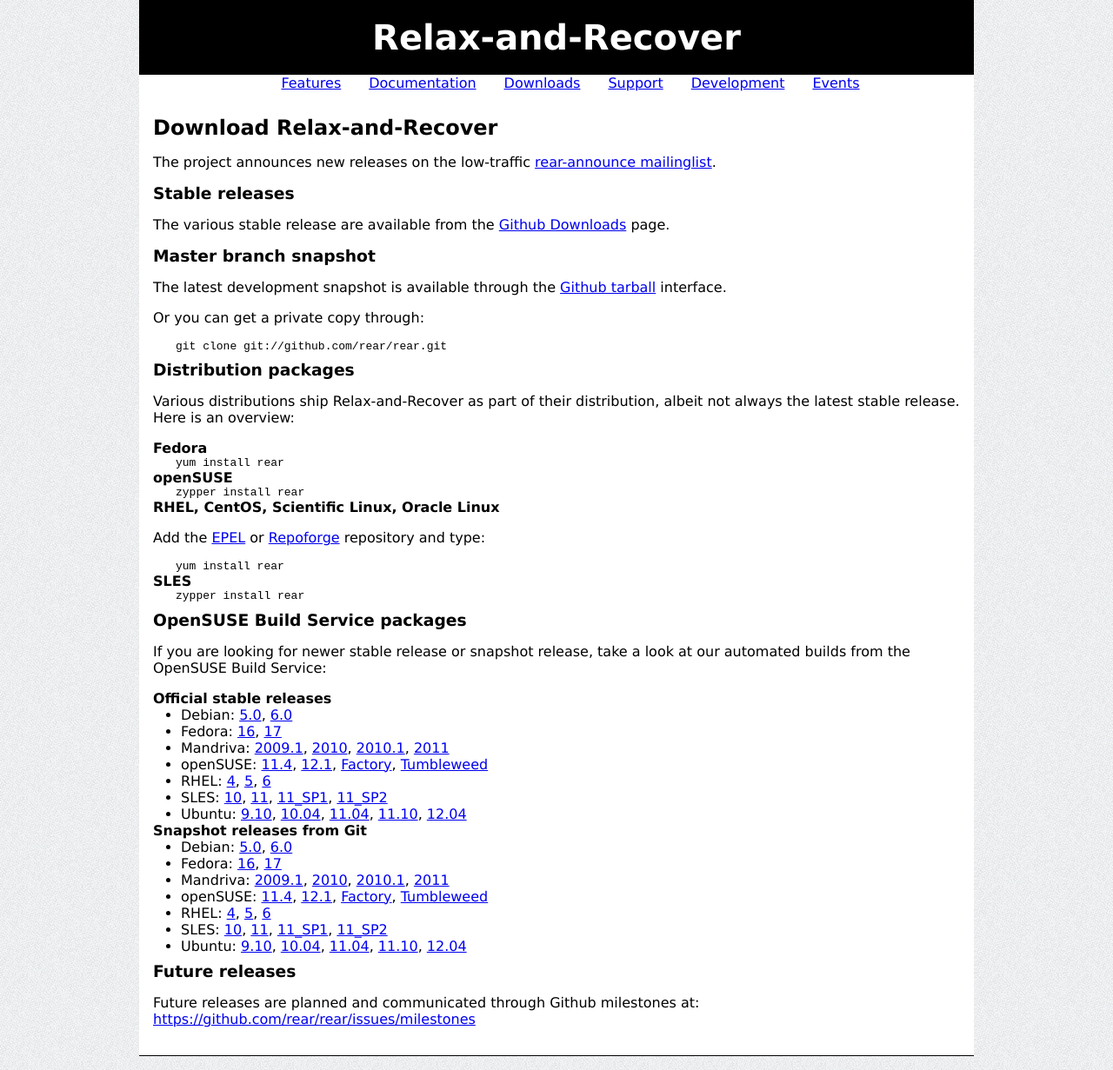
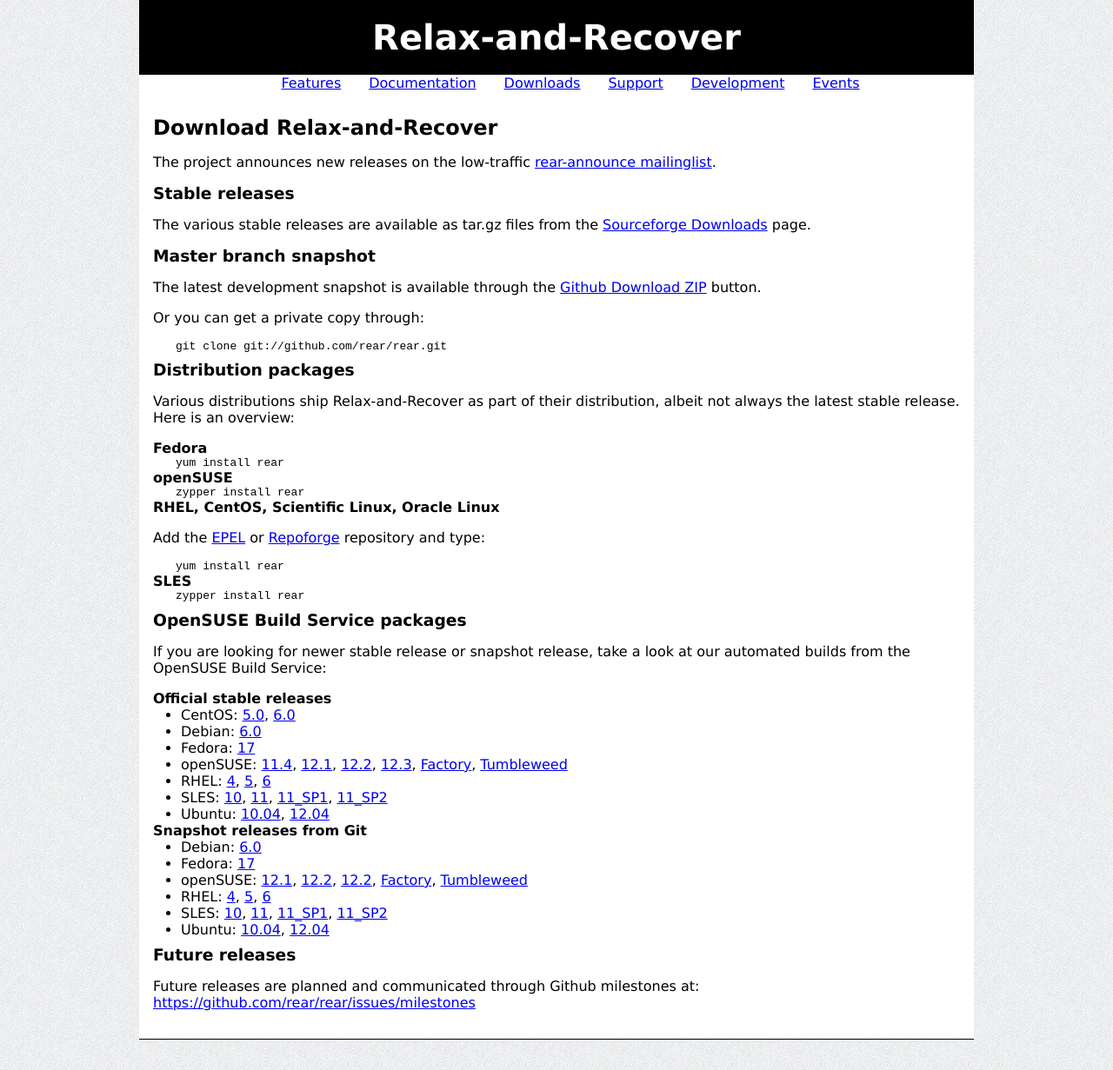
Before and after one commit to rear/rear.github.com, a Jekyll site: the page built from download/index.md, in a window 1280 px wide. Shown: the whole page at 87% size. Built offline with Jekyll 4.4.1, drawn with Linux system fonts in a browser that asks for light colours; comment, search, counter and statistics services are not loaded.

Commit message:
updating the download page with accurate info

```diff
--- a/download/index.md
+++ b/download/index.md
@@ -8,13 +8,13 @@
 
 
 ### Stable releases
-The various stable release are available from the
-[Github Downloads](https://github.com/rear/rear/downloads) page.
+The various stable releases are available as tar.gz files from the
+[Sourceforge Downloads](https://sourceforge.net/projects/rear/files/rear/) page.
 
 
 ### Master branch snapshot
 The latest development snapshot is available through the
-[Github tarball](https://github.com/rear/rear/tarball/master) interface.
+[Github Download ZIP](https://github.com/rear/rear/archive/master.zip) button.
 
 Or you can get a private copy through:
 
@@ -50,20 +50,18 @@
 
 #### Official stable releases
 
+ * CentOS:
+    [5.0](http://download.opensuse.org/repositories/Archiving:/Backup:/Rear/CentOS_CentOS-5/noarch/),
+    [6.0](http://download.opensuse.org/repositories/Archiving:/Backup:/Rear/CentOS_CentOS-6/noarch/)
  * Debian:
-    [5.0](http://download.opensuse.org/repositories/Archiving:/Backup:/Rear/Debian_5.0/all/),
     [6.0](http://download.opensuse.org/repositories/Archiving:/Backup:/Rear/Debian_6.0/all/)
  * Fedora:
-    [16](http://download.opensuse.org/repositories/Archiving:/Backup:/Rear/Fedora_16/noarch/),
     [17](http://download.opensuse.org/repositories/Archiving:/Backup:/Rear/Fedora_17/noarch/)
- * Mandriva:
-    [2009.1](http://download.opensuse.org/repositories/Archiving:/Backup:/Rear/Mandriva_2009.1/noarch/),
-    [2010](http://download.opensuse.org/repositories/Archiving:/Backup:/Rear/Mandriva_2010/noarch/),
-    [2010.1](http://download.opensuse.org/repositories/Archiving:/Backup:/Rear/Mandriva_2010.1/noarch/),
-    [2011](http://download.opensuse.org/repositories/Archiving:/Backup:/Rear/Mandriva_2011/noarch/)
  * openSUSE:
     [11.4](http://download.opensuse.org/repositories/Archiving:/Backup:/Rear/openSUSE_11.4/noarch/),
     [12.1](http://download.opensuse.org/repositories/Archiving:/Backup:/Rear/openSUSE_12.1/noarch/),
+    [12.2](http://download.opensuse.org/repositories/Archiving:/Backup:/Rear/openSUSE_12.2/noarch/),
+    [12.3](http://download.opensuse.org/repositories/Archiving:/Backup:/Rear/openSUSE_12.3/noarch/),
     [Factory](http://download.opensuse.org/repositories/Archiving:/Backup:/Rear/openSUSE_Factory/noarch/),
     [Tumbleweed](http://download.opensuse.org/repositories/Archiving:/Backup:/Rear/openSUSE_Tumbleweed/noarch/)
  * RHEL:
@@ -76,28 +74,19 @@
     [11_SP1](http://download.opensuse.org/repositories/Archiving:/Backup:/Rear/SLE_11_SP1/noarch/),
     [11_SP2](http://download.opensuse.org/repositories/Archiving:/Backup:/Rear/SLE_11_SP2/noarch/)
  * Ubuntu:
-    [9.10](http://download.opensuse.org/repositories/Archiving:/Backup:/Rear/xUbuntu_9.10/all/),
     [10.04](http://download.opensuse.org/repositories/Archiving:/Backup:/Rear/xUbuntu_10.04/all/),
-    [11.04](http://download.opensuse.org/repositories/Archiving:/Backup:/Rear/xUbuntu_11.04/all/),
-    [11.10](http://download.opensuse.org/repositories/Archiving:/Backup:/Rear/xUbuntu_11.10/all/),
     [12.04](http://download.opensuse.org/repositories/Archiving:/Backup:/Rear/xUbuntu_12.04/all/)
 
 #### Snapshot releases from Git
 
  * Debian:
-    [5.0](http://download.opensuse.org/repositories/Archiving:/Backup:/Rear:/Snapshot/Debian_5.0/all/),
     [6.0](http://download.opensuse.org/repositories/Archiving:/Backup:/Rear:/Snapshot/Debian_6.0/all/)
  * Fedora:
-    [16](http://download.opensuse.org/repositories/Archiving:/Backup:/Rear:/Snapshot/Fedora_16/noarch/),
     [17](http://download.opensuse.org/repositories/Archiving:/Backup:/Rear:/Snapshot/Fedora_17/noarch/)
- * Mandriva:
-    [2009.1](http://download.opensuse.org/repositories/Archiving:/Backup:/Rear:/Snapshot/Mandriva_2009.1/noarch/),
-    [2010](http://download.opensuse.org/repositories/Archiving:/Backup:/Rear:/Snapshot/Mandriva_2010/noarch/),
-    [2010.1](http://download.opensuse.org/repositories/Archiving:/Backup:/Rear:/Snapshot/Mandriva_2010.1/noarch/),
-    [2011](http://download.opensuse.org/repositories/Archiving:/Backup:/Rear:/Snapshot/Mandriva_2011/noarch/)
  * openSUSE:
-    [11.4](http://download.opensuse.org/repositories/Archiving:/Backup:/Rear:/Snapshot/openSUSE_11.4/noarch/),
     [12.1](http://download.opensuse.org/repositories/Archiving:/Backup:/Rear:/Snapshot/openSUSE_12.1/noarch/),
+    [12.2](http://download.opensuse.org/repositories/Archiving:/Backup:/Rear:/Snapshot/openSUSE_12.2/noarch/),
+    [12.2](http://download.opensuse.org/repositories/Archiving:/Backup:/Rear:/Snapshot/openSUSE_12.3/noarch/),
     [Factory](http://download.opensuse.org/repositories/Archiving:/Backup:/Rear:/Snapshot/openSUSE_Factory/noarch/),
     [Tumbleweed](http://download.opensuse.org/repositories/Archiving:/Backup:/Rear:/Snapshot/openSUSE_Tumbleweed/noarch/)
  * RHEL:
@@ -110,10 +99,7 @@
     [11_SP1](http://download.opensuse.org/repositories/Archiving:/Backup:/Rear:/Snapshot/SLE_11_SP1/noarch/),
     [11_SP2](http://download.opensuse.org/repositories/Archiving:/Backup:/Rear:/Snapshot/SLE_11_SP2/noarch/)
  * Ubuntu:
-    [9.10](http://download.opensuse.org/repositories/Archiving:/Backup:/Rear:/Snapshot/xUbuntu_9.10/all/),
     [10.04](http://download.opensuse.org/repositories/Archiving:/Backup:/Rear:/Snapshot/xUbuntu_10.04/all/),
-    [11.04](http://download.opensuse.org/repositories/Archiving:/Backup:/Rear:/Snapshot/xUbuntu_11.04/all/),
-    [11.10](http://download.opensuse.org/repositories/Archiving:/Backup:/Rear:/Snapshot/xUbuntu_11.10/all/),
     [12.04](http://download.opensuse.org/repositories/Archiving:/Backup:/Rear:/Snapshot/xUbuntu_12.04/all/)
 
 
```
